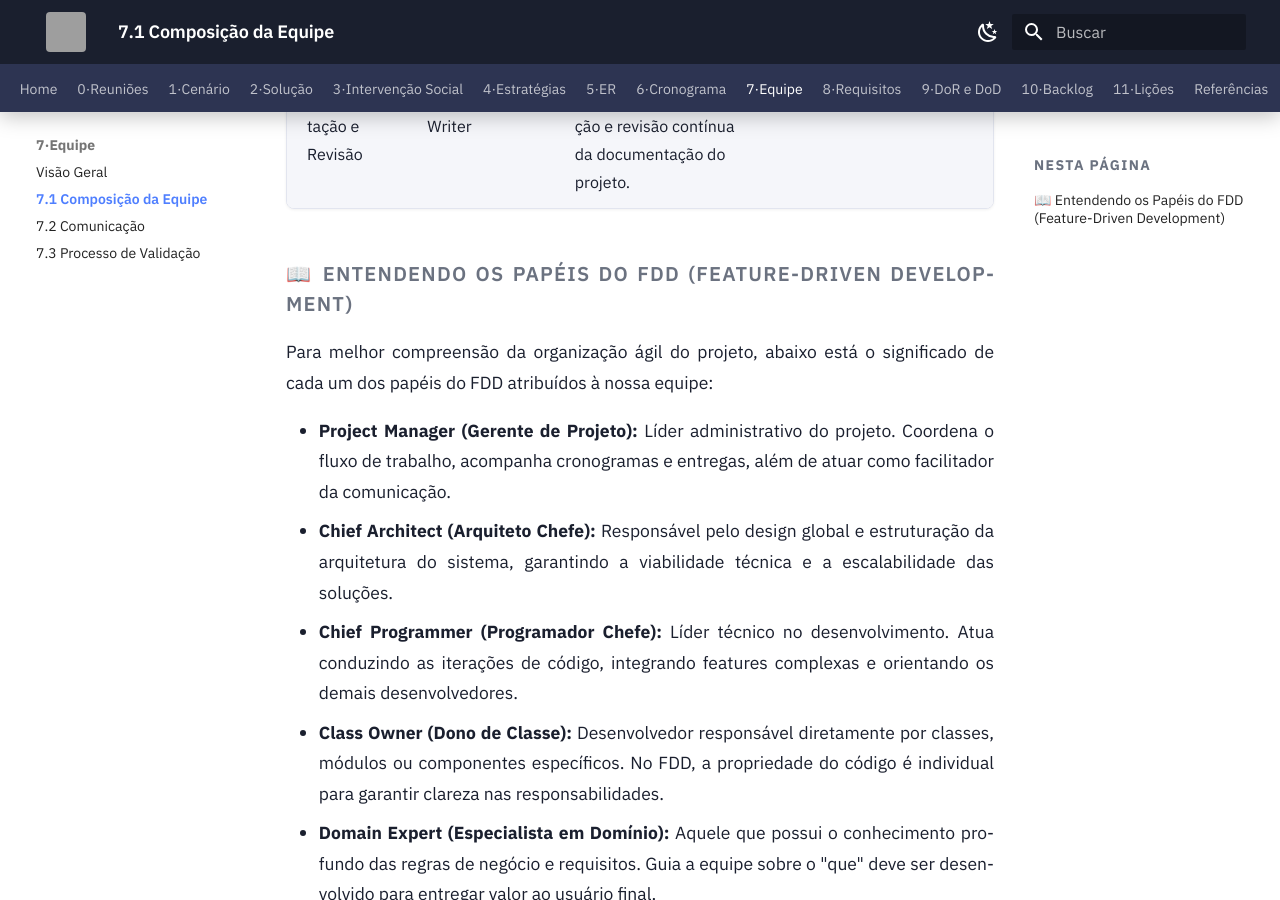
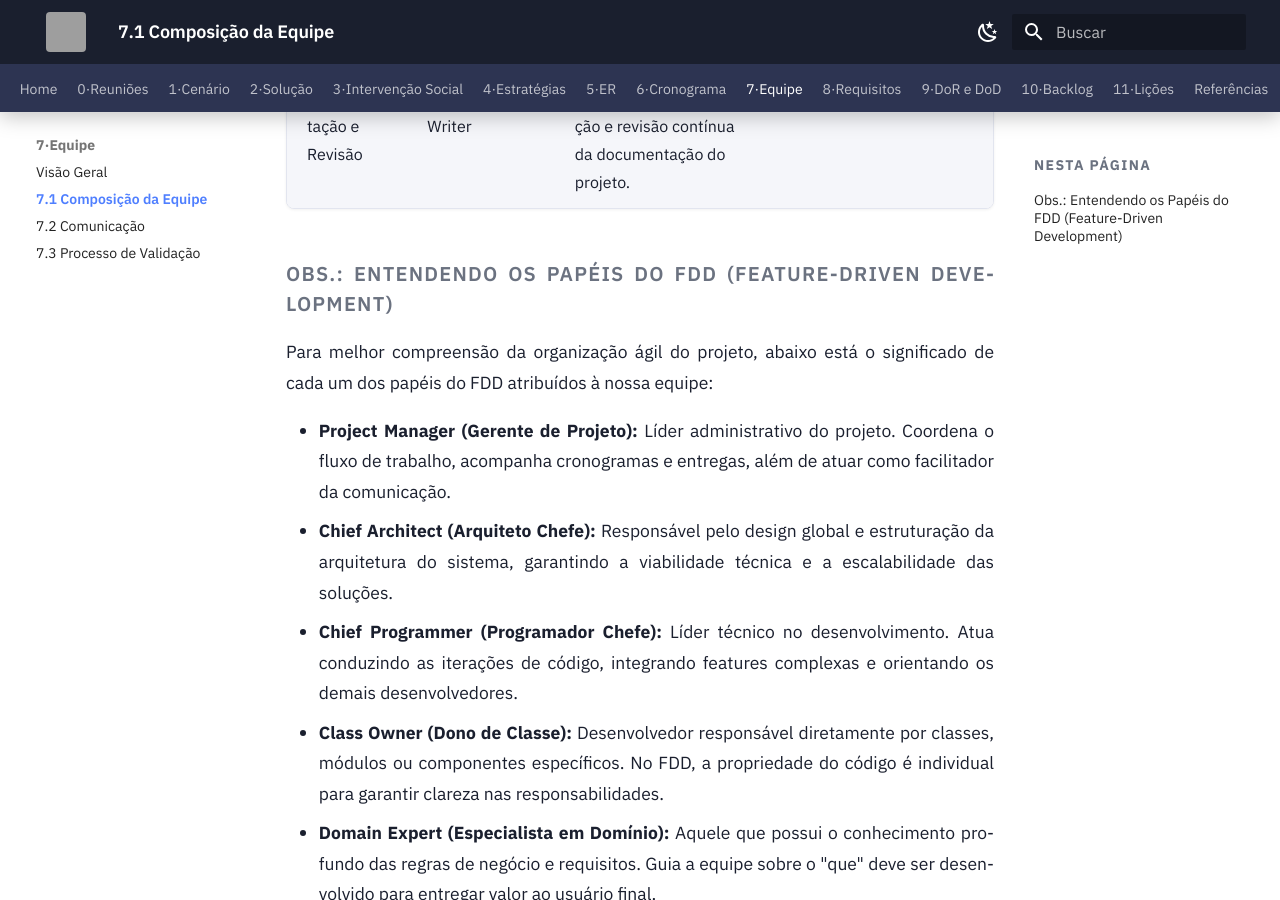
Before and after one commit to mdsreq-fga-unb/REQ-2026.1-T02-UnB-App, an MkDocs documentation site: the page built from docs/07-interacao/equipe.md, in a window 1280 px wide and 900 px high, scrolled down 2830 px. Built offline with MkDocs 1.6.1 and Material for MkDocs 9.7.7, drawn with Linux system fonts in a browser that asks for light colours; grey boxes are pictures that could not be loaded.

Commit message:
fix: remoção de emoji que pode atrapalhar

```diff
--- a/docs/07-interacao/equipe.md
+++ b/docs/07-interacao/equipe.md
@@ -117,7 +117,7 @@ Abaixo, segue uma tabela que indica como formará a composição da nossa equipe
 | Analista de Requisitos | Domain Expert | Define os requisitos funcionais e não funcionais do sistema e garante que eles sejam atendidos. | Luís | Toda a equipe. |
 | Documentação e Revisão | Technical Writer | Elaboração, estruturação e revisão contínua da documentação do projeto. | Luís | Mateus |
 
-### 📖 Entendendo os Papéis do FDD (Feature-Driven Development)
+### Obs.: Entendendo os Papéis do FDD (Feature-Driven Development)
 
 Para melhor compreensão da organização ágil do projeto, abaixo está o significado de cada um dos papéis do FDD atribuídos à nossa equipe:
 
```
